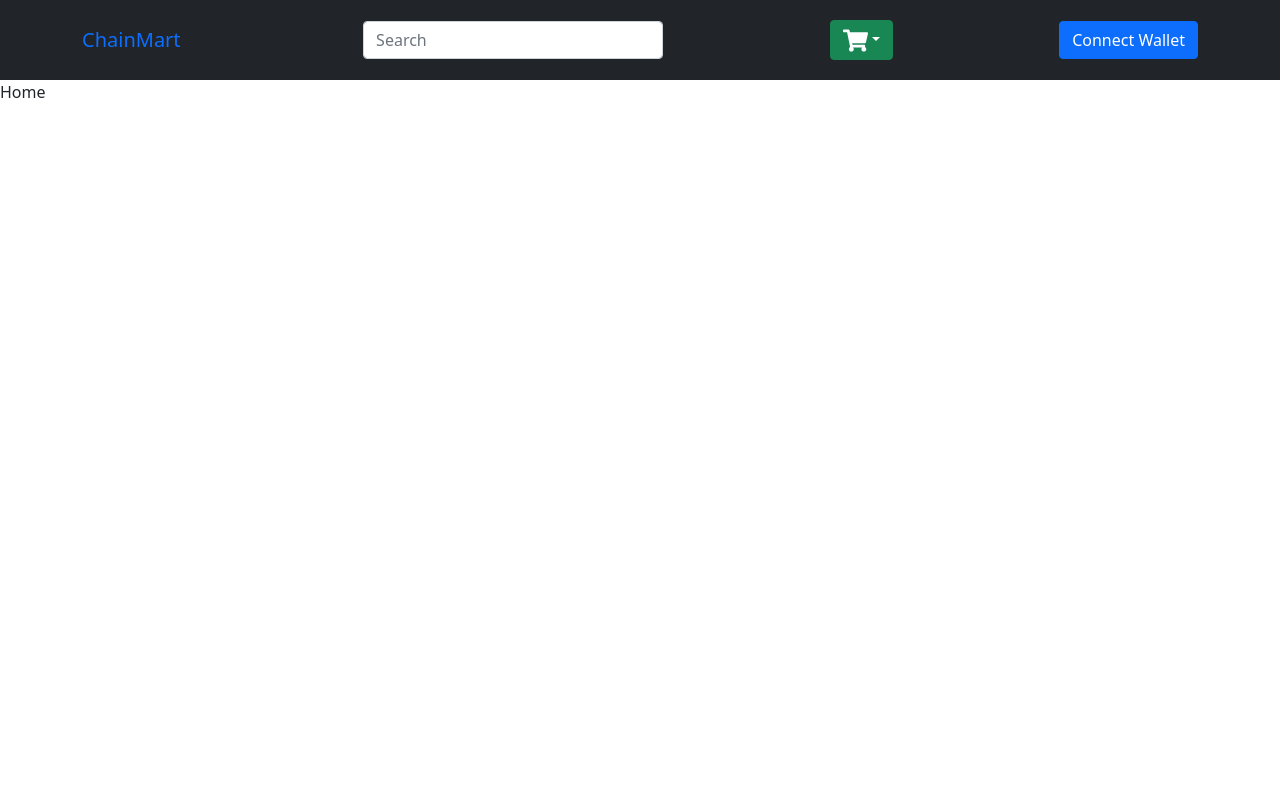
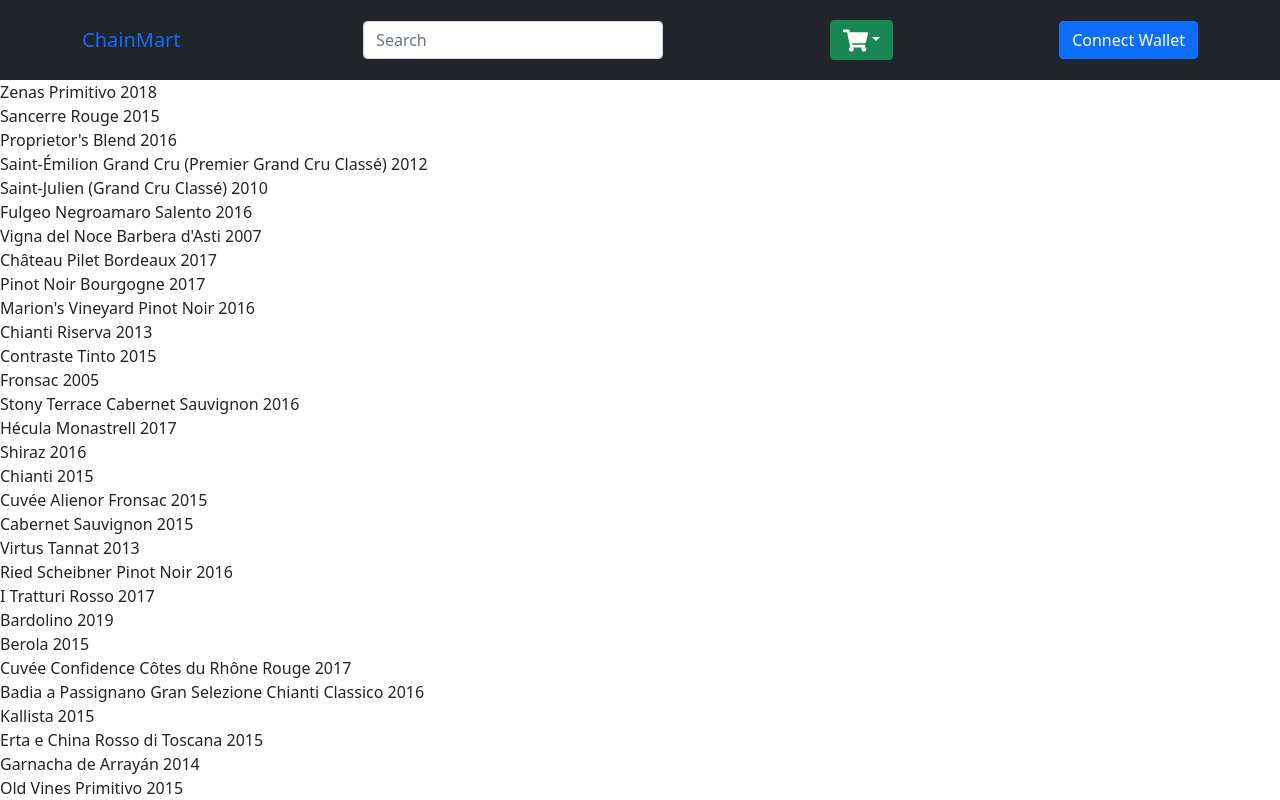
Before and after one commit to si3mshady/Blockchain_Shopping_Cart, a React (Create React App) app: page / in a window 1280 px wide. Shown: the top 800 px of the page. Built offline with nearby package versions, Linux system fonts and the light colour scheme.

Commit message:
save point

```diff
--- a/src/Context/Context.js
+++ b/src/Context/Context.js
@@ -1,25 +1,38 @@
-import { createContext } from "react"
+import { useReducer,createContext, useContext } from "react"
+import {cartReducer} from './Reducer'
+import {data} from './MasterWineList.js'
 
-import {data} from './MasterWineList.js'
 const Cart = createContext();
 
 
 
-const Context = ({children}) => {  const results = data.map(e => (
+const Context = ({children}) =>
+
+{  const results = data.map(e => (
     {
      name: e.Name,
      image: e.URL,
      price: e.Price,
      ratings: e.Rating,
-
+     year: e.Year
 
     }
   ));
 
-  console.log(results)
+  // console.log(results)
 
-  return <Cart.Provider>{children}</Cart.Provider>
+
+
+  const [state,dispatch] = useReducer(cartReducer, {
+    products: results,
+    cart: []
+  })
+
+  return <Cart.Provider value={{state,dispatch}}>{children}</Cart.Provider>
 
 }
 
 export default Context
+export const CartState = () => {
+  return useContext(Cart);
+}
--- a/src/Context/Reducer.js
+++ b/src/Context/Reducer.js
@@ -0,0 +1,7 @@
+export const cartReducer = (state, action) => {
+    switch (action.type) {
+
+        default:
+            return state;
+    }
+ }
--- a/src/components/Home/Home.js
+++ b/src/components/Home/Home.js
@@ -1,9 +1,19 @@
+import { CartState } from "../../Context/Context"
+
 const Home = () => {
+  const { state: {products} } = CartState();
+  console.log(products)
+  return (
+    <div className="home">
+        {/* Filters */}
 
-  return (
-    <div>
-
-        Home
+        <div className="productContainer">
+              {
+                products.map((e,i) => {
+                  return <div> {e.name} </div>
+                })
+              }
+        </div>
 
     </div>
   )
```
